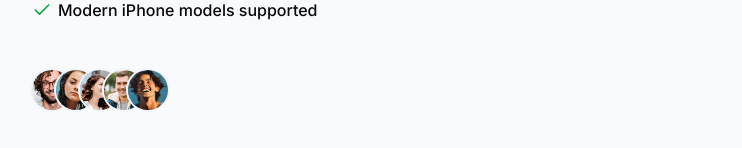
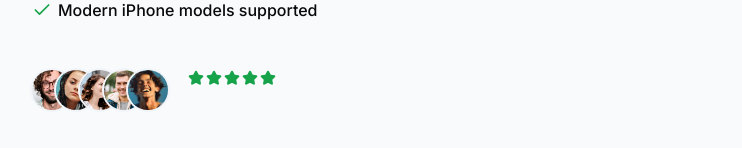
Before and after one commit to KenanRamazanov/CaseCobra, a Next.js app: page / in a window 1280 px wide. Shown: the part 574-722 px from the top of the page, without its empty margins (48-790 px from the left). Built offline with nearby package versions, Linux system fonts and the light colour scheme.

Commit message:
Editing Users

```diff
--- a/src/app/page.tsx
+++ b/src/app/page.tsx
@@ -1,5 +1,5 @@
 import MaxWidthWrapper from "@/components/MaxWidthWrapper";
-import { Check } from "lucide-react";
+import { Check, Star } from "lucide-react";
 import Image from "next/image";
 
 export default function Home() {
@@ -68,6 +68,17 @@
                     alt='user image'
                   />
                 </div>
+
+                <div className='flex flex-col justify-between items-center sm:items-start'>
+                 <div className="flex gap-0.5">
+                  <Star className="h-4 w-4 text-green-600 fill-green-600"/>
+                  <Star className="h-4 w-4 text-green-600 fill-green-600"/>
+                  <Star className="h-4 w-4 text-green-600 fill-green-600"/>
+                  <Star className="h-4 w-4 text-green-600 fill-green-600"/>
+                  <Star className="h-4 w-4 text-green-600 fill-green-600"/>
+
+                 </div>
+                </div>
               </div>
             </div>
           </div>
```
